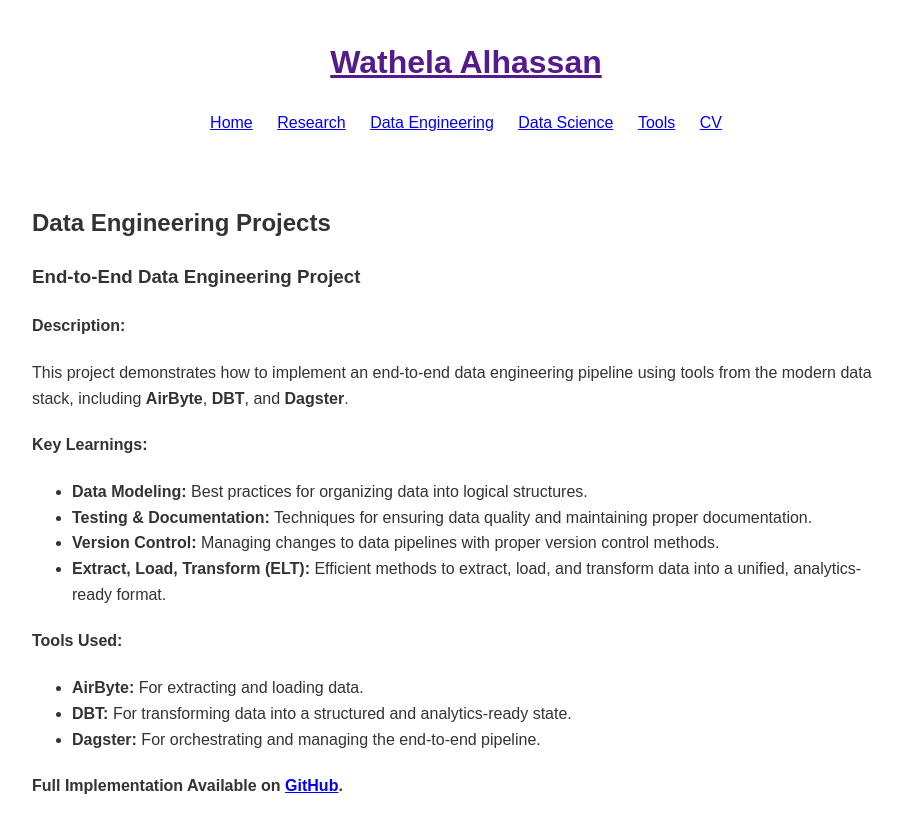
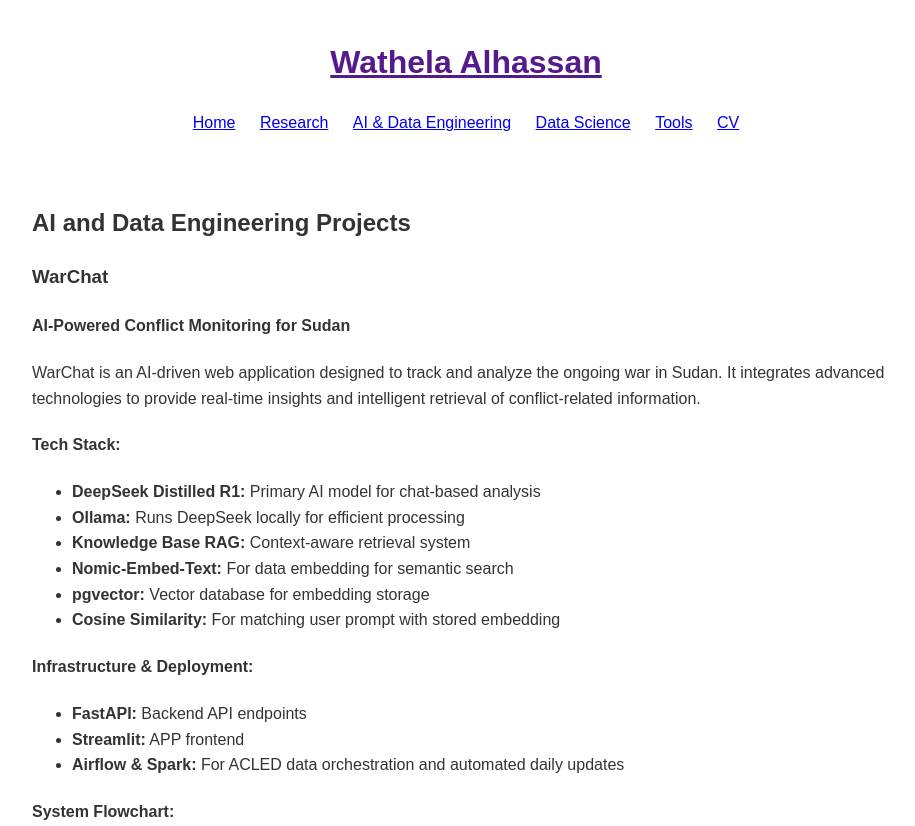
Before and after one commit to wathela/wathela.github.io, a Jekyll site: the page built from data-eng.md, in a window 1280 px wide and 1400 px high. Shown: the top 826 px of the window, without its empty margins (174-1089 px from the left). Built offline with Jekyll 4.4.1, drawn with Linux system fonts in a browser that asks for light colours; some of the changed text lies outside the part shown; grey boxes are pictures that could not be loaded.

Commit message:
add warchat

```diff
--- a/_config.yml
+++ b/_config.yml
@@ -44,7 +44,7 @@
     url: "/"
   - title: "Research"
     url: "/research/"
-  - title: "Data Engineering"
+  - title: "AI & Data Engineering"
     url: "/data-engineering/"
   - title: "Data Science"
     url: "/data-science/"
--- a/data-eng.md
+++ b/data-eng.md
@@ -6,7 +6,47 @@
 
 
 <div id="data-eng" class="tab-content">
-    <h2>Data Engineering Projects</h2>
+    <h2>AI and Data Engineering Projects</h2>
+    <!-- WarChat: AI-Powered Conflict Monitoring -->
+
+    <div id="warchat">
+        <h3>WarChat</h3>
+        <h4>AI-Powered Conflict Monitoring for Sudan</h4>
+        <p>WarChat is an AI-driven web application designed to track and analyze the ongoing war in Sudan. It integrates advanced technologies to provide real-time insights and intelligent retrieval of conflict-related information.</p>
+
+        <h4>Tech Stack:</h4>
+        <ul>
+            <li><strong>DeepSeek Distilled R1:</strong> Primary AI model for chat-based analysis</li>
+            <li><strong>Ollama:</strong> Runs DeepSeek locally for efficient processing</li>
+            <li><strong>Knowledge Base RAG:</strong> Context-aware retrieval system</li>
+            <li><strong>Nomic-Embed-Text:</strong> For data embedding for semantic search</li>
+            <li><strong>pgvector:</strong> Vector database for embedding storage</li>
+            <li><strong>Cosine Similarity:</strong> For matching user prompt with stored embedding</li>
+        </ul>
+
+        <h4>Infrastructure & Deployment:</h4>
+        <ul>
+            <li><strong>FastAPI:</strong> Backend API endpoints</li>
+            <li><strong>Streamlit:</strong> APP frontend</li>
+            <li><strong>Airflow & Spark:</strong> For ACLED data orchestration and automated daily updates</li>
+        </ul>
+
+        <h4>System Flowchart:</h4>
+        <p align="center">
+            <img src="warchat_images/warchart_flowchart_wb.png" width="600px">
+        </p>
+
+        <h4>Screenshots:</h4>
+        <p align="center">
+            <img src="warchat_images/app_screen1.png" width="600px">
+        </p>
+        <p align="center">
+            <img src="warchat_images/app_screen2.png" width="600px">
+        </p>
+        <h4>Full source code Available on <a href="https://github.com/wathela/WarChat">GitHub</a>.</h4>
+
+    </div>
+
 
     <!-- End-to-End Data Engineering Project -->
     <div id="end-to-end-data-engineering-project">
```
Also changed, not shown: index.md (+8 -0 lines), assets/images/warchat.png (added), assets/images/warchat_images/app_screen1.png (added), assets/images/warchat_images/app_screen2.png (added), assets/images/warchat_images/warchart_flowchart_wb.png (added).
